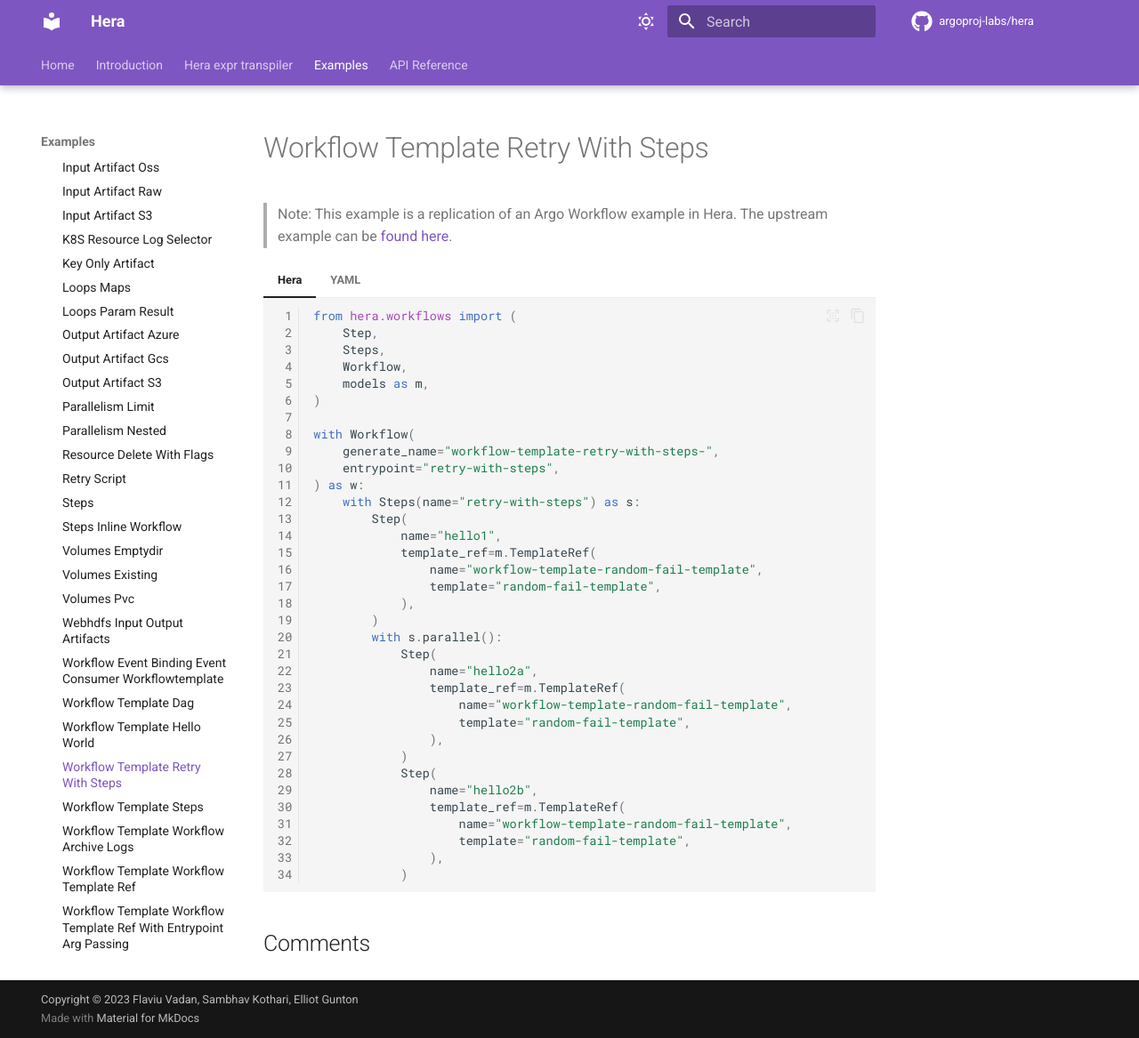
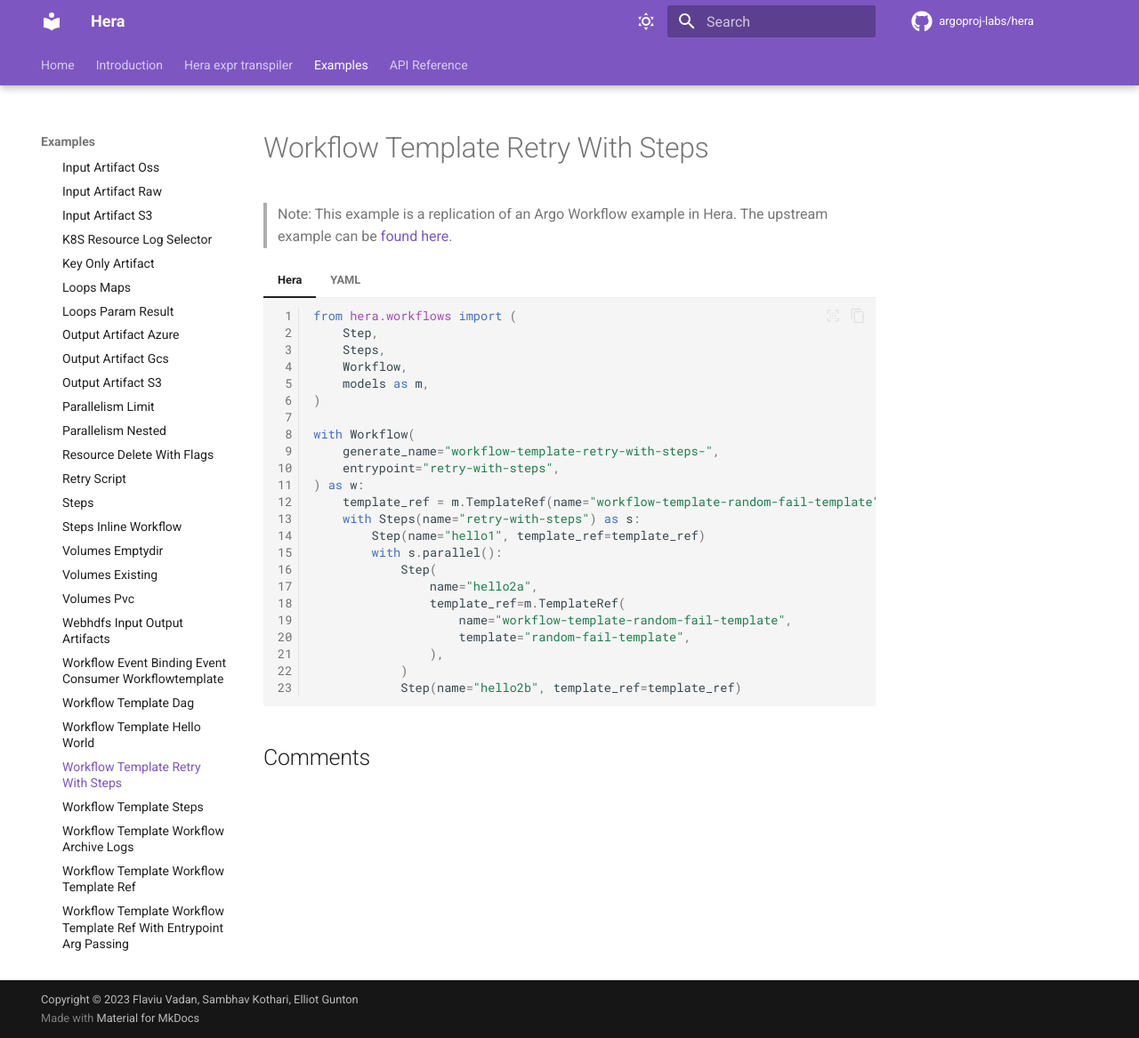
Before and after one commit to argoproj-labs/hera, an MkDocs documentation site: the page built from docs/examples/workflows/upstream/workflow_template__retry_with_steps.md, in a window 1280 px wide and 1167 px high. Shown: the whole window at 89% size. Built offline with MkDocs 1.6.1 and Material for MkDocs 9.7.7, drawn with Linux system fonts in a browser that asks for light colours; comment, search, counter and statistics services are not loaded; the version menu is left out.

Commit message:
regen examples
Signed-off-by: Flaviu Vadan <flaviuvadan@gmail.com>

````diff
--- a/docs/examples/workflows/upstream/workflow_template__retry_with_steps.md
+++ b/docs/examples/workflows/upstream/workflow_template__retry_with_steps.md
@@ -19,14 +19,9 @@
         generate_name="workflow-template-retry-with-steps-",
         entrypoint="retry-with-steps",
     ) as w:
+        template_ref = m.TemplateRef(name="workflow-template-random-fail-template", template="random-fail-template")
         with Steps(name="retry-with-steps") as s:
-            Step(
-                name="hello1",
-                template_ref=m.TemplateRef(
-                    name="workflow-template-random-fail-template",
-                    template="random-fail-template",
-                ),
-            )
+            Step(name="hello1", template_ref=template_ref)
             with s.parallel():
                 Step(
                     name="hello2a",
@@ -35,13 +30,7 @@
                         template="random-fail-template",
                     ),
                 )
-                Step(
-                    name="hello2b",
-                    template_ref=m.TemplateRef(
-                        name="workflow-template-random-fail-template",
-                        template="random-fail-template",
-                    ),
-                )
+                Step(name="hello2b", template_ref=template_ref)
     ```
 
 === "YAML"
````
Also changed, not shown: docs/examples/workflows/upstream/workflow_event_binding__event_consumer_workflowtemplate.md (+3 -4 lines).
